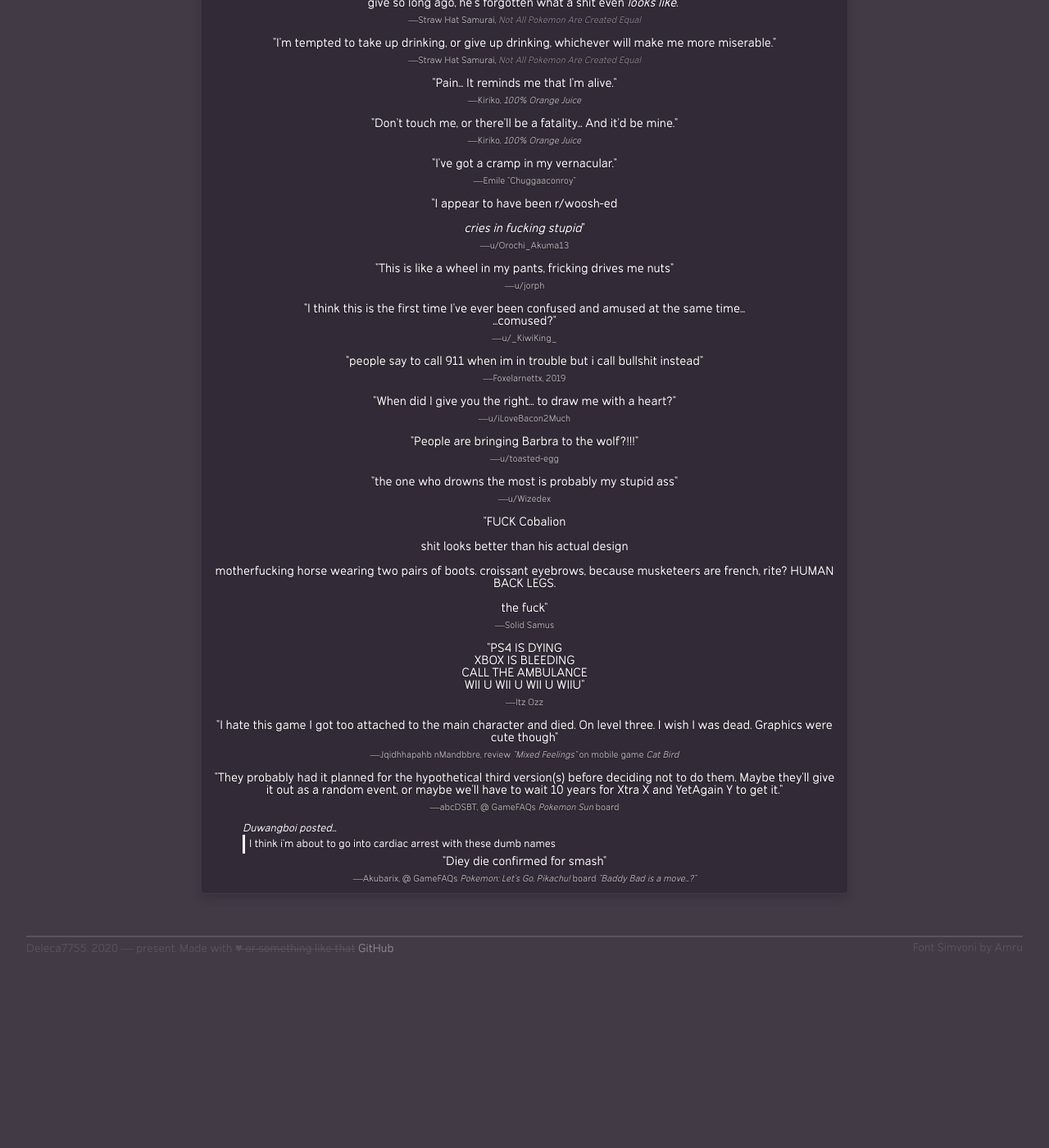
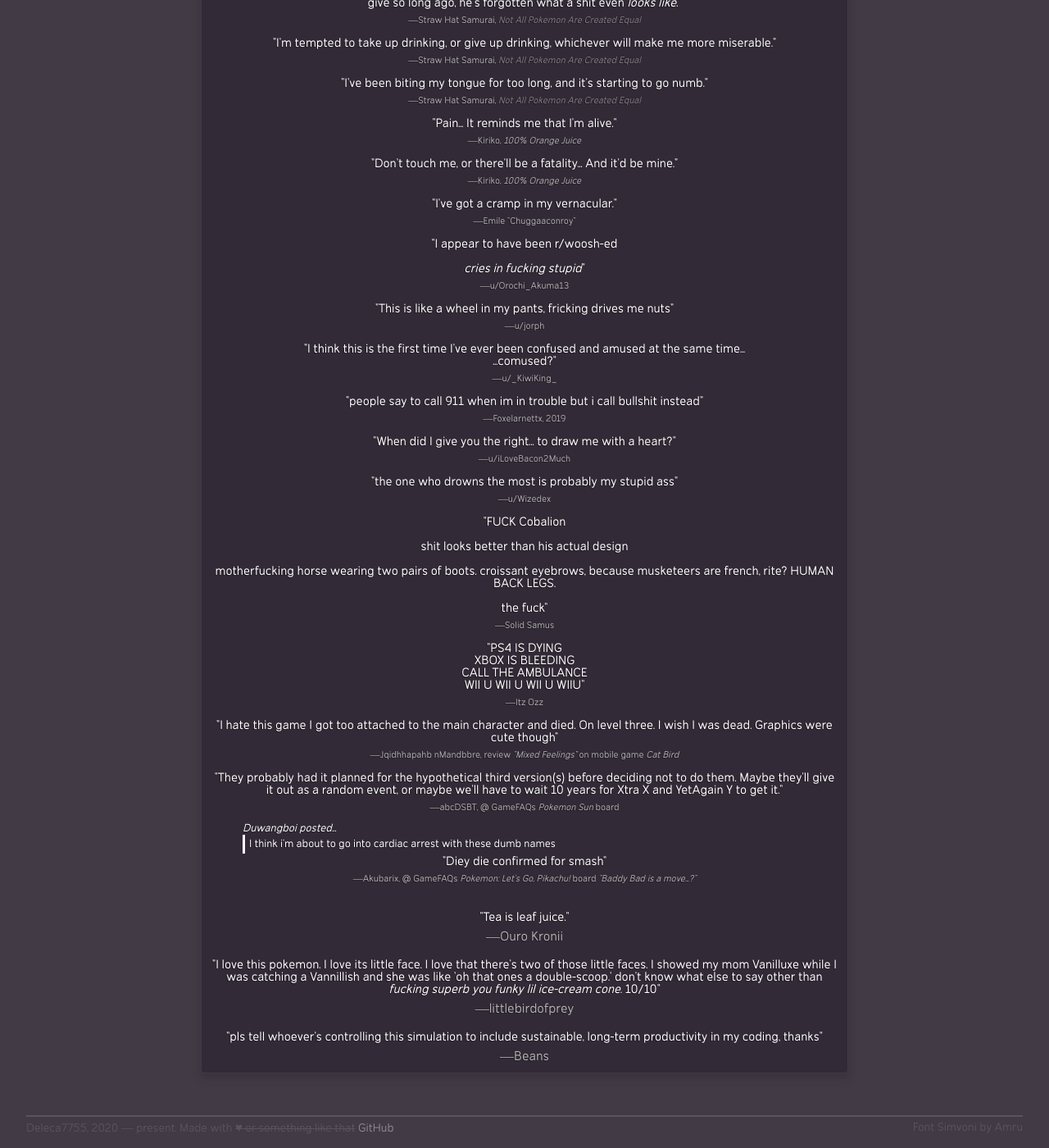
Before and after one commit to Deleca7755/deleca7755.github.io, a Jekyll site: the page built from quotes/index.html, in a window 1280 px wide and 1400 px high, scrolled down 860 px. Shown: the whole window at 82% size. Built offline with Jekyll 4.4.1, drawn with Linux system fonts in a browser that asks for light colours; Markdown is read by kramdown in place of the engine named in the settings; before the commit the page ends 2041 px from its top, so only the background shows below that.

Commit message:
Update index.html

```diff
--- a/quotes/index.html
+++ b/quotes/index.html
@@ -51,6 +51,9 @@
 <div class="quote">I'm tempted to take up drinking, or give up drinking, whichever will make me more miserable.</div><span class="quotesource">―Straw Hat Samurai, <i><a href=https://notallpokemonareequal.blogspot.com/>Not All Pokemon Are Created Equal</a></i></span>
 <br>
 <br>
+<div class="quote">I've been biting my tongue for too long, and it's starting to go numb.</div><span class="quotesource">―Straw Hat Samurai, <i><a href=https://notallpokemonareequal.blogspot.com/>Not All Pokemon Are Created Equal</a></i></span>
+<br>
+<br>
 <div class="quote">Pain... It reminds me that I'm alive.</div><span class="quotesource">―Kiriko, <i>100% Orange Juice</i></span>
 <br>
 <br>
@@ -78,9 +81,6 @@
 <div class="quote">When did I give you the right... to draw me with a heart?</div><span class="quotesource">―u/iLoveBacon2Much</span>
 <br>
 <br>
-<div class="quote">People are bringing Barbra to the wolf?!!!</div><span class="quotesource">―u/toasted-egg</span>
-<br>
-<br>
 <div class="quote">the one who drowns the most is probably my stupid ass</div><span class="quotesource">―u/Wizedex</span>
 <br>
 <br>
@@ -99,3 +99,12 @@
 <blockquote style="text-align:left"><i>Duwangboi posted...</i></blockquote>
 <blockquote class="blockqwote" style="text-align:left">I think i'm about to go into cardiac arrest with these dumb names</blockquote>
 <div class="quote">Diey die confirmed for smash</div><span class="quotesource">―Akubarix, @ GameFAQs <i>Pokemon: Let's Go, Pikachu!</i> board <i>"Baddy Bad is a move...?"</i></span></div>
+<br>
+<br>
+<div class="quote">Tea is leaf juice.</div><span class="quotesource">―Ouro Kronii</span>
+<br>
+<br>
+<div class="quote">I love this pokemon. I love its little face. I love that there's two of those little faces. I showed my mom Vanilluxe while I was catching a Vannillish and she was like 'oh that ones a double-scoop.' don't know what else to say other than <i>fucking superb you funky lil ice-cream cone</i>. 10/10</div><span class="quotesource">―littlebirdofprey</span>
+<br>
+<br>
+<div class="quote">pls tell whoever's controlling this simulation to include sustainable, long-term productivity in my coding, thanks</div><span class="quotesource">―Beans</span>
```
